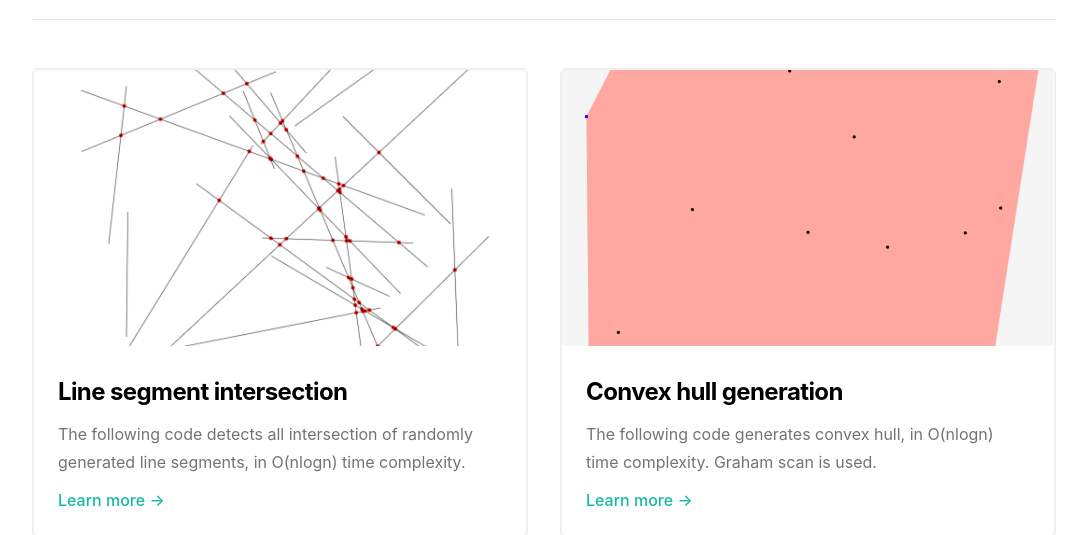
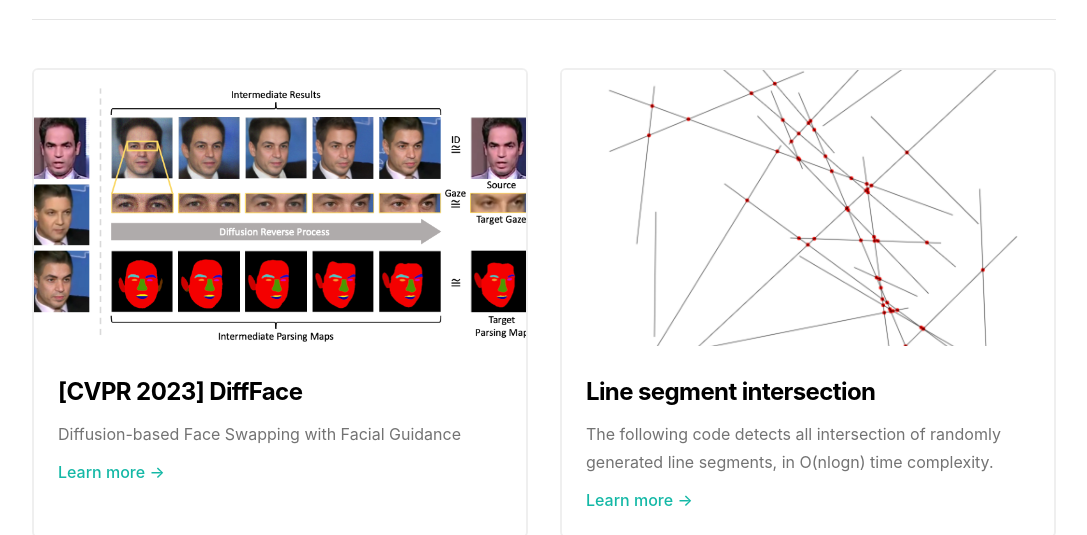
Before and after one commit to YunhoKim21/NextJS, a Next.js app: page /projects in a window 1280 px wide. Shown: the part 265-800 px from the top of the page, without its empty margins (96-1183 px from the left). Built offline with nearby package versions, Linux system fonts and the light colour scheme; no server answers.

Commit message:
diffface

```diff
--- a/data/projectsData.js
+++ b/data/projectsData.js
@@ -1,4 +1,10 @@
 const projectsData = [
+  {
+    title: '[CVPR 2023] DiffFace',
+    description: 'Diffusion-based Face Swapping with Facial Guidance',
+    imgSrc: '/static/images/diffface.png',
+    href: 'https://hxngiee.github.io/DiffFace/',
+  },
   {
     title: 'Line segment intersection',
     description: `The following code detects all intersection of randomly generated line segments, in O(nlogn) time complexity.`,
```
Also changed, not shown: public/static/images/diffface.png (added).
